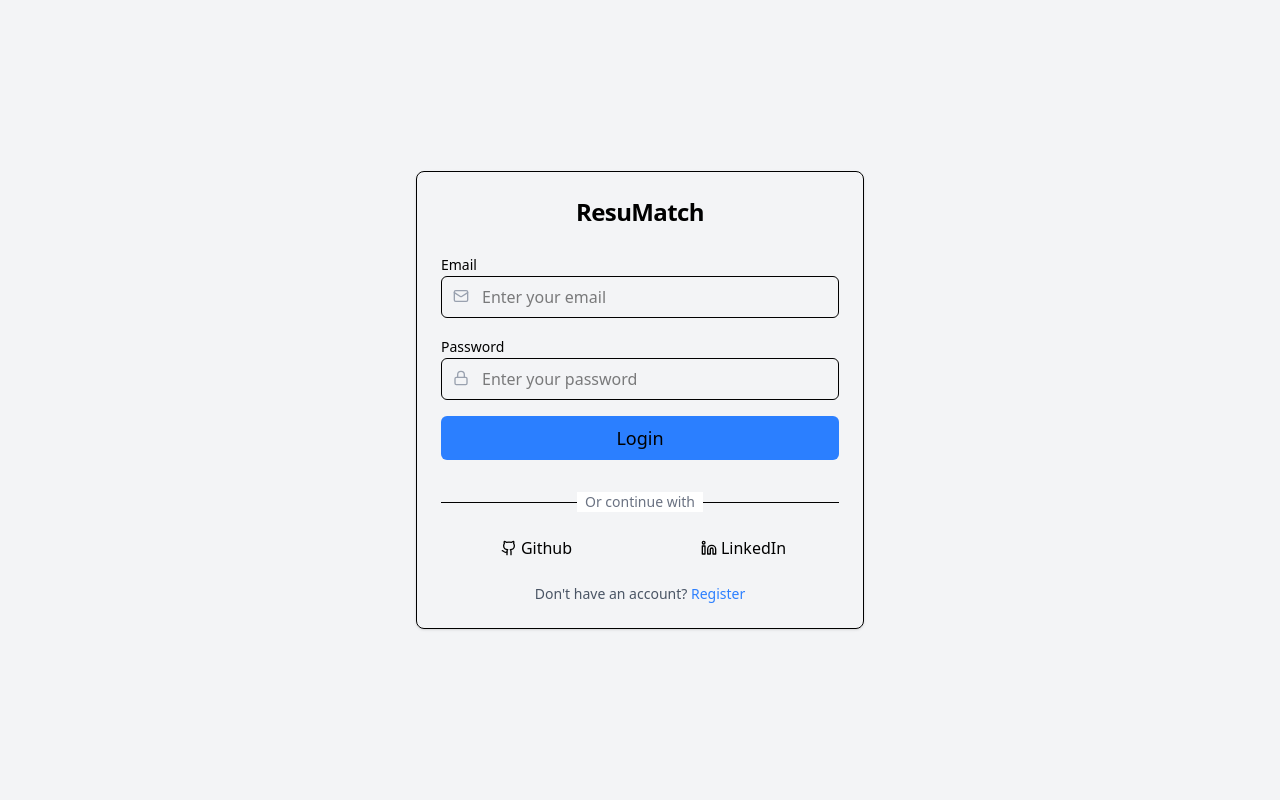
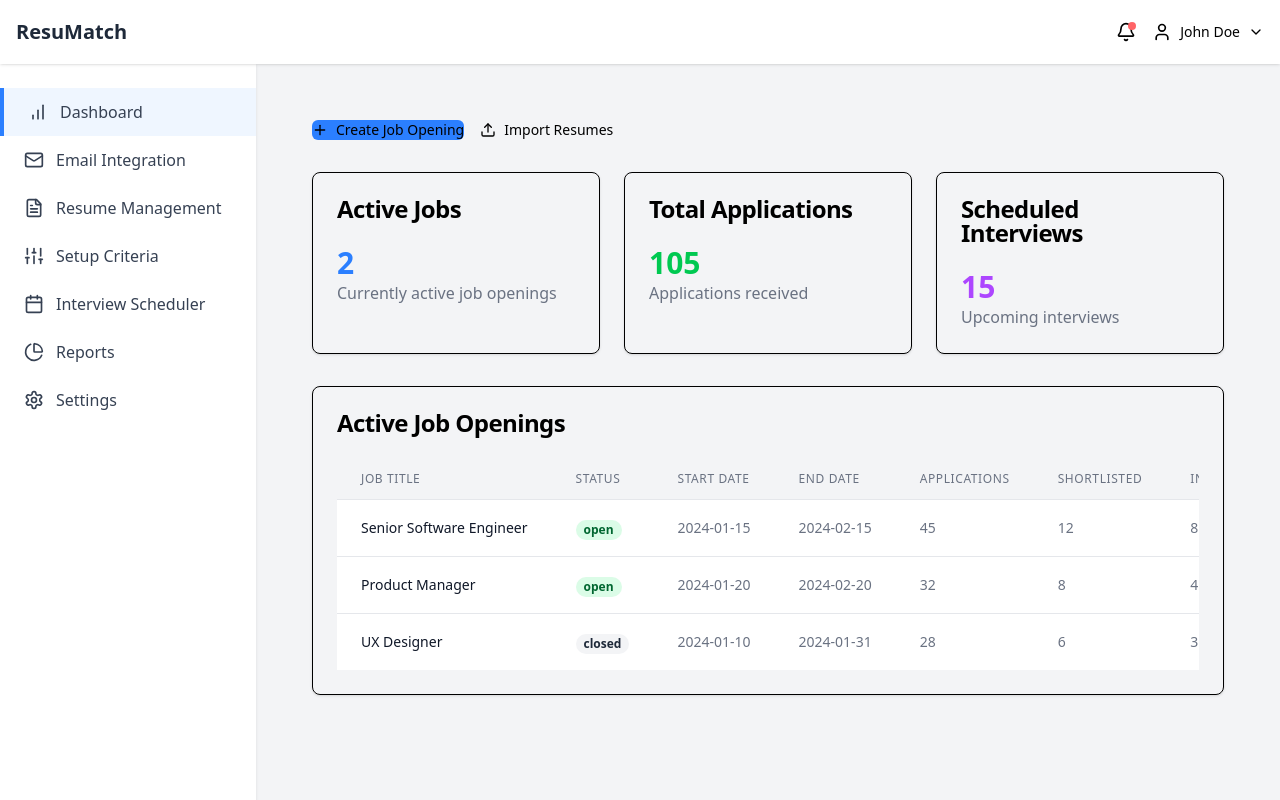
Before and after one commit to MaazAhmed147354/FinalYearProject, a React (Vite) app in the folder Frontend/: page / in a window 1280 px wide. Before the commit this address led to /login. Built offline with nearby package versions, Linux system fonts and the light colour scheme.

Commit message:
Update App.jsx

```diff
--- a/Frontend/src/App.jsx
+++ b/Frontend/src/App.jsx
@@ -1,3 +1,5 @@
+// C:\Users\abdul\Downloads\FinalYearProject-main\FinalYearProject-main\Frontend\src\App.jsx
+
 import React from "react";
 import { BrowserRouter as Router, Routes, Route, Navigate } from "react-router-dom";
 import MainLayout from "./layouts/MainLayout";
@@ -8,25 +10,43 @@ import ManageResumes from "./pages/resumes/ManageResumes";
 import SetupCriteria from "./pages/resumes/SetupCriteria";
 import InterviewScheduler from "./pages/scheduling/Scheduling";
 import Reports from "./pages/reports/Reports";
+import Settings from "./pages/settings/Settings";
 import Login from "./pages/auth/Login";
 import Register from "./pages/auth/Register";
 
+// For development - hardcoded auth state
+// Remove this and uncomment the useAuth import when backend is connected
+// import { useAuth } from "./contexts/AuthContext";
+
 const App = () => {
-  // For demo purposes, let's assume the user is logged in
-  const isLoggedIn = false;
+  // For development - hardcoded authentication
+  // Replace with the line below when backend is connected
+  // const { isAuthenticated, loading } = useAuth();
+  const isAuthenticated = true; // Hardcoded for development
+  const loading = false; // Hardcoded for development
+
+  if (loading) {
+    return <div className="flex h-screen items-center justify-center">Loading...</div>;
+  }
 
   return (
     <Router>
       <Routes>
         {/* Auth Routes */}
-        <Route path="/login" element={!isLoggedIn ? <Login /> : <Navigate to="/" />} />
-        <Route path="/register" element={!isLoggedIn ? <Register /> : <Navigate to="/" />} />
+        <Route
+          path="/login"
+          element={!isAuthenticated ? <Login /> : <Navigate to="/" />}
+        />
+        <Route
+          path="/register"
+          element={!isAuthenticated ? <Register /> : <Navigate to="/" />}
+        />
 
         {/* Protected Routes */}
         <Route
           path="/*"
           element={
-            isLoggedIn ? (
+            isAuthenticated ? (
               <MainLayout>
                 <Routes>
                   <Route path="/" element={<Dashboard />} />
@@ -36,7 +56,7 @@ const App = () => {
                   <Route path="/setup-criteria" element={<SetupCriteria />} />
                   <Route path="/interview-scheduler" element={<InterviewScheduler />} />
                   <Route path="/reports" element={<Reports />} />
-                  <Route path="/settings" element={<div>Settings Page</div>} />
+                  <Route path="/settings" element={<Settings />} />
                   <Route path="*" element={<Navigate to="/" />} />
                 </Routes>
               </MainLayout>
```
